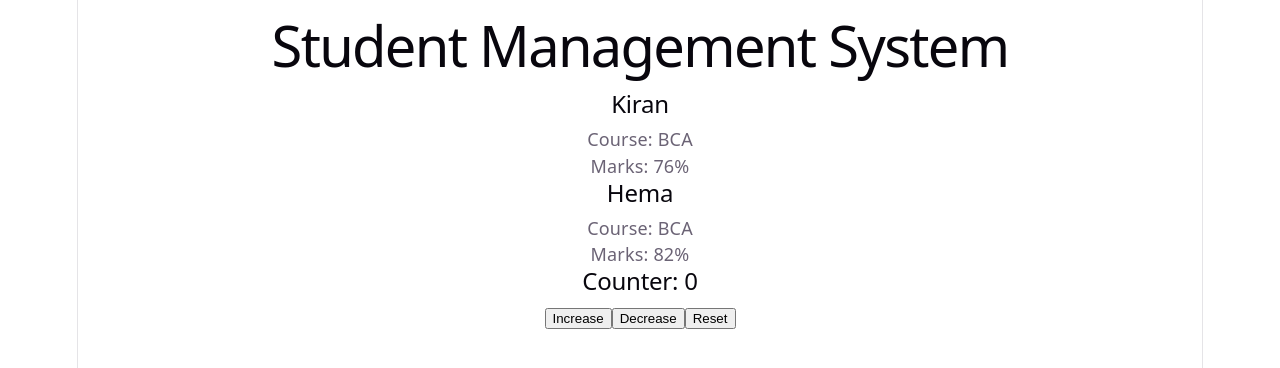
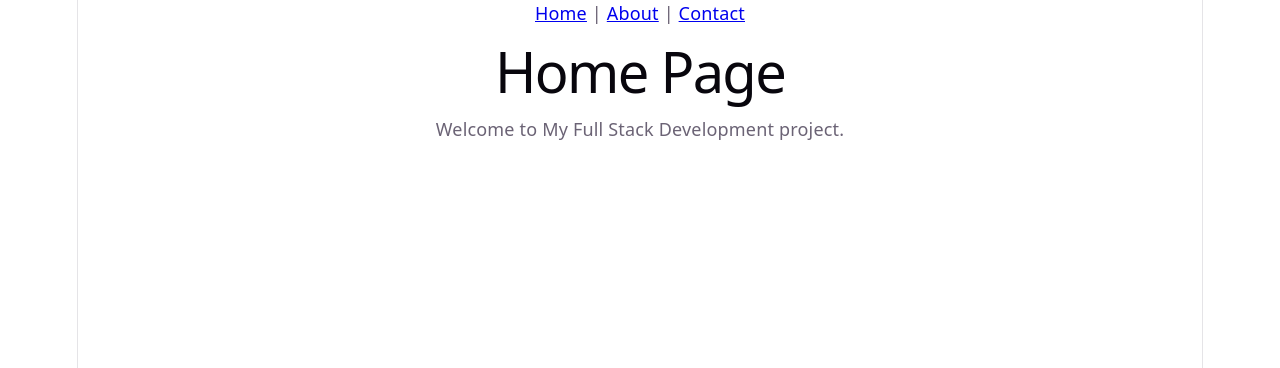
Before and after one commit to kiran989801/my-react-app, a React (Vite) app in the folder my-react-app/: page / in a window 1280 px wide. Shown: the top 368 px of the page. Built offline with nearby package versions, Linux system fonts and the light colour scheme.

Commit message:
Week 5 - React Router and Navigation

```diff
--- a/my-react-app/package.json
+++ b/my-react-app/package.json
@@ -11,7 +11,8 @@
   },
   "dependencies": {
     "react": "^19.2.8",
-    "react-dom": "^19.2.8"
+    "react-dom": "^19.2.8",
+    "react-router-dom": "^7.18.3"
   },
   "devDependencies": {
     "@eslint/js": "^10.0.1",
--- a/my-react-app/src/App.jsx
+++ b/my-react-app/src/App.jsx
@@ -1,26 +1,23 @@
-import Header from "./components/Header";
-import StudentCard from "./components/StudentCard";
-import Counter from "./components/Counter";
+import { BrowserRouter, Routes, Route, Link } from "react-router-dom";
+import Home from "./pages/Home";
+import About from "./pages/About";
+import Contact from "./pages/Contact";
 
 function App() {
   return (
-    <div>
-      <Header />
+    <BrowserRouter>
+      <nav>
+        <Link to="/">Home</Link> |{" "}
+        <Link to="/about">About</Link> |{" "}
+        <Link to="/contact">Contact</Link>
+      </nav>
 
-      <StudentCard
-        name="Kiran"
-        course="BCA"
-        marks="76%"
-      />
-
-      <StudentCard
-        name="Hema"
-        course="BCA"
-        marks="82%"
-      />
-
-      <Counter />
-    </div>
+      <Routes>
+        <Route path="/" element={<Home />} />
+        <Route path="/about" element={<About />} />
+        <Route path="/contact" element={<Contact />} />
+      </Routes>
+    </BrowserRouter>
   );
 }
 
--- /dev/null
+++ b/my-react-app/src/Pages/About.jsx
@@ -0,0 +1,10 @@
+function About() {
+  return (
+    <div>
+      <h1>About Page</h1>
+      <p>This application is developed using React.js.</p>
+    </div>
+  );
+}
+
+export default About;
--- /dev/null
+++ b/my-react-app/src/Pages/Contact.jsx
@@ -0,0 +1,10 @@
+function Contact() {
+  return (
+    <div>
+      <h1>Contact Page</h1>
+      <p>Email: kirankushwaha80212@gmail.com</p>
+    </div>
+  );
+}
+
+export default Contact;
--- /dev/null
+++ b/my-react-app/src/Pages/Home.jsx
@@ -0,0 +1,10 @@
+function Home() {
+  return (
+    <div>
+      <h1>Home Page</h1>
+      <p>Welcome to My Full Stack Development project.</p>
+    </div>
+  );
+}
+
+export default Home;
```
Also changed, not shown: 1 other file (tests, documents, lock files or other folders).
